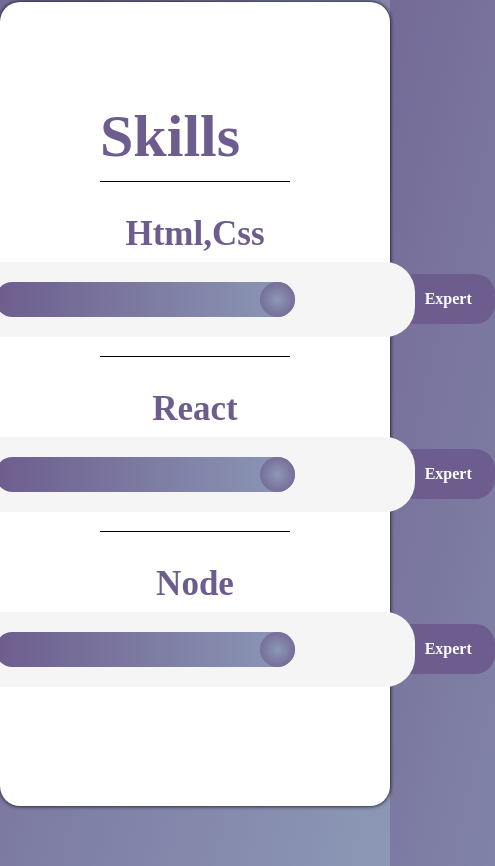
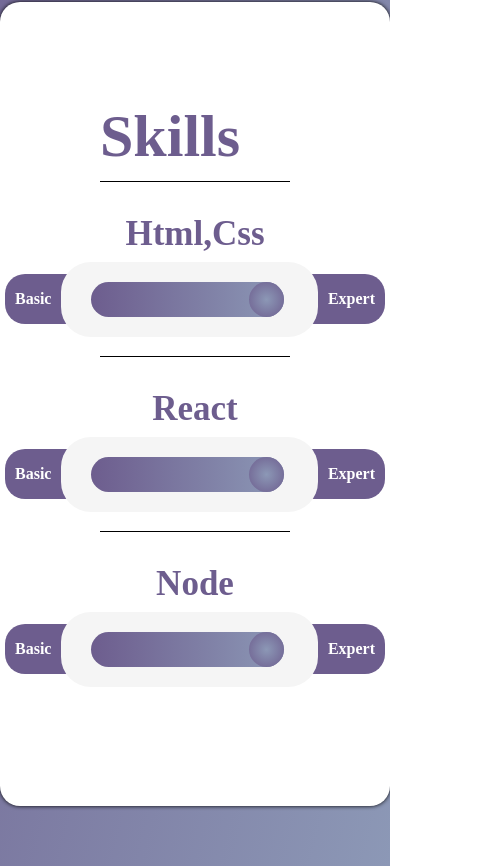
Before and after one commit to NathanLCR/NathanLCR.github.io, a plain HTML site: page index.html in a window 390 px wide. Shown: the part 718-1584 px from the top of the page, 495 px wide, since content can reach past the window. Drawn offline with Linux system fonts and the light colour scheme.

Commit message:
Adicionando responsividade

```diff
--- a/style.css
+++ b/style.css
@@ -101,7 +101,7 @@
   font-size: 35px;
   margin-bottom: 20px;
 }
-@media (min-width: 600px) {
+@media (min-width: 900px) {
   .skill {
     flex-direction: row;
   }
--- a/style2.css
+++ b/style2.css
@@ -5,7 +5,8 @@
   justify-content: center;
   background: #6d5d8e;
   height: 50px;
-  width: 600px;
+  width: 200%;
+  max-width: 600px;
   border-radius: 20px;
 }
 .progress-container h4 {
```
